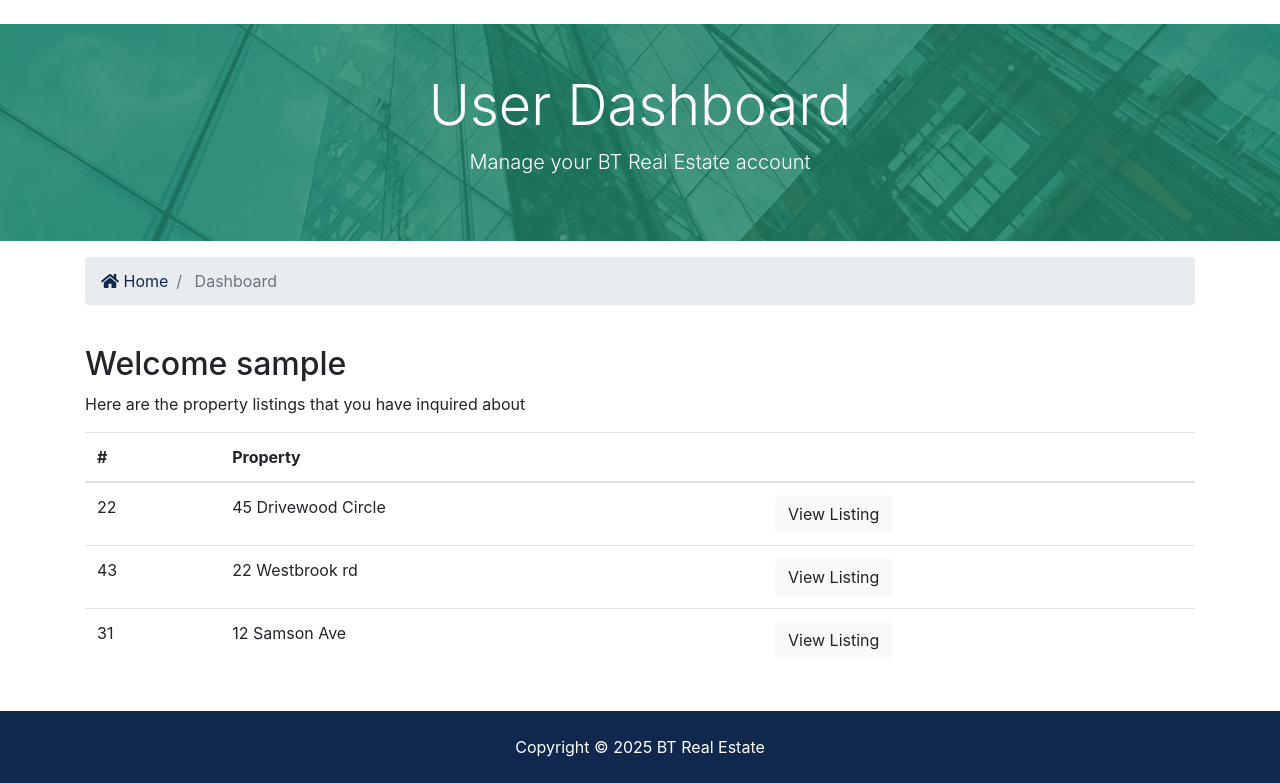
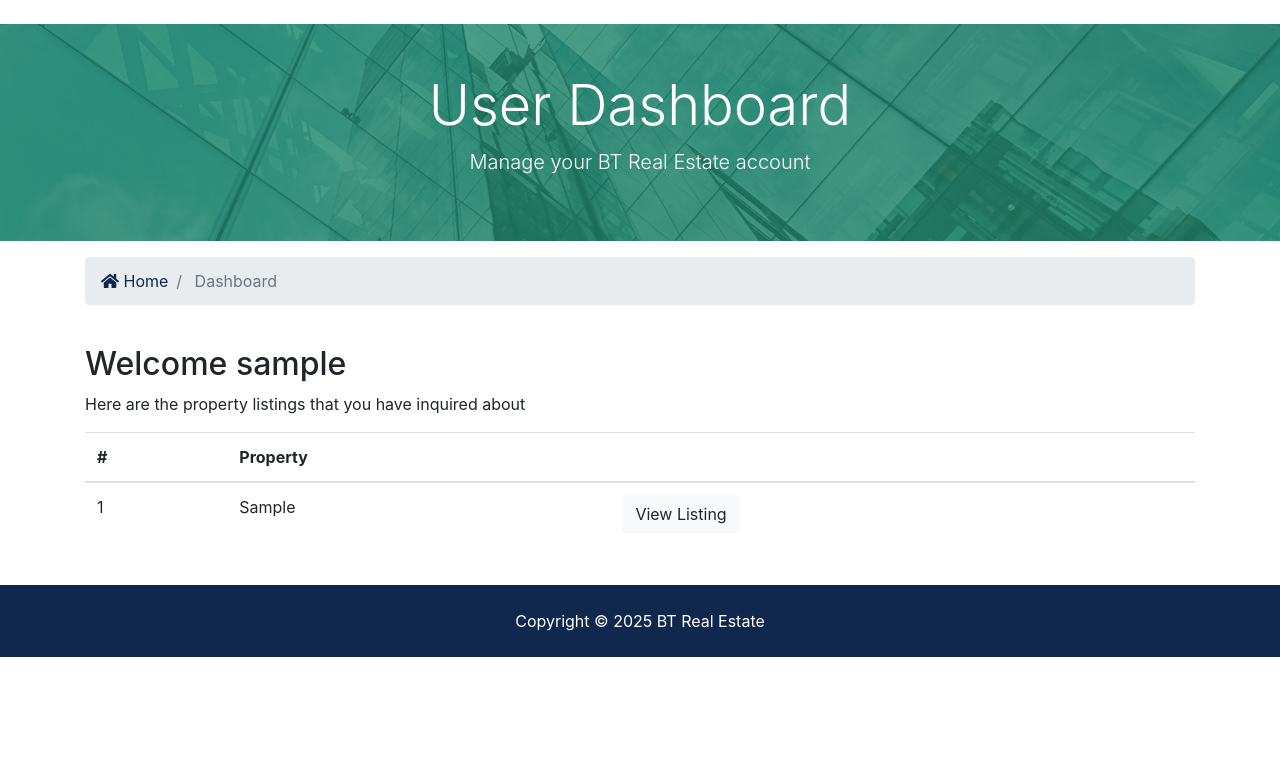
Before and after one commit to JMRobertson89/Real-Estate-Site, a Django app: page /accounts/dashboard in a window 1280 px wide. Shown: the part 128-911 px from the top of the page. After the commit the page ends 785 px from the top, so only its background shows below. Run offline with Django 5.2, Linux system fonts and the light colour scheme; a user stored in the database is signed in; tables that the repository leaves empty hold one stand-in row (values such as "Sample post"); some libraries are stand-ins or nearby versions.

Commit message:
finished project

```diff
--- a/accounts/views.py
+++ b/accounts/views.py
@@ -1,6 +1,7 @@
 from django.shortcuts import render, redirect
 from django.contrib import messages, auth
 from django.contrib.auth.models import User
+from contacts.models import Contact
 
 def register(request):
     if request.method == 'POST':
@@ -62,4 +63,9 @@
         return redirect('index')
 
 def dashboard(request):
-    return render(request, 'accounts/dashboard.html')
+    user_contacts = Contact.objects.order_by('-contact_date').filter(user_id=request.user.id)
+
+    context = {
+        'contacts': user_contacts
+    }
+    return render(request, 'accounts/dashboard.html', context)
--- a/templates/accounts/dashboard.html
+++ b/templates/accounts/dashboard.html
@@ -34,11 +34,15 @@
     </div>
 </section>
 
+<!-- Alerts -->
+{% include 'partials/_alerts.html' %}
+
 <section id="dashboard" class="py-4">
     <div class="container">
         <div class="row">
             <div class="col-md-12">
                 <h2>Welcome {{ user.username }}</h2>
+                {% if contacts %}
                     <p>Here are the property listings that you have inquired about</p>
                     <table class="table">
                         <thead>
@@ -49,29 +53,20 @@
                             </tr>
                         </thead>
                         <tbody>
+                            {% for contact in contacts %}
                                 <tr>
-                            <td>22</td>
-                            <td>45 Drivewood Circle</td>
+                                    <td>{{ contact.id }}</td>
+                                    <td>{{ contact.listing }}</td>
                                     <td>
-                                <a class="btn btn-light" href="#">View Listing</a>
+                                        <a class="btn btn-light" href="{% url 'listing' contact.listing_id %}">View Listing</a>
                                     </td>
                                 </tr>
-                        <tr>
-                            <td>43</td>
-                            <td>22 Westbrook rd</td>
-                            <td>
-                                <a class="btn btn-light" href="#">View Listing</a>
-                            </td>
-                        </tr>
-                        <tr>
-                            <td>31</td>
-                            <td>12 Samson Ave</td>
-                            <td>
-                                <a class="btn btn-light" href="#">View Listing</a>
-                            </td>
-                        </tr>
+                            {% endfor %}
                         </tbody>
                     </table>
+                {% else %}
+                    <p>You have not made any inquiries</p>
+                {% endif %}
             </div>
         </div>
     </div>
```
Also changed, not shown: btre/settings.py (+7 -0 lines), contacts/views.py (+17 -0 lines). Lines whose indentation alone changed are shown as unchanged.
